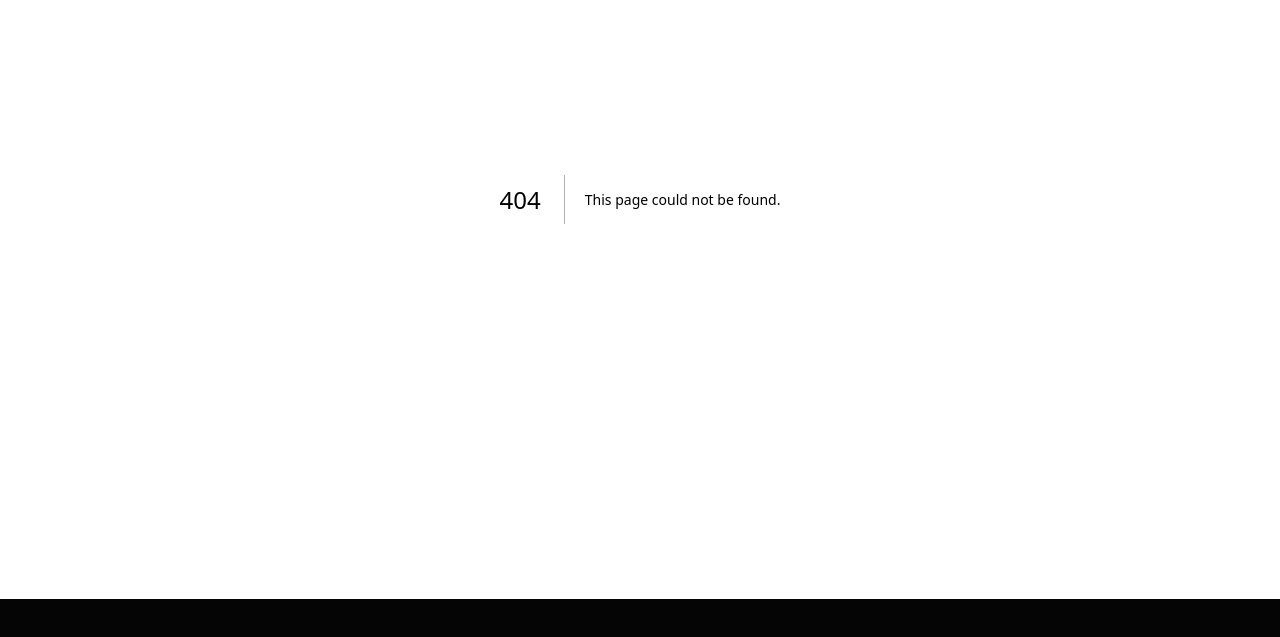
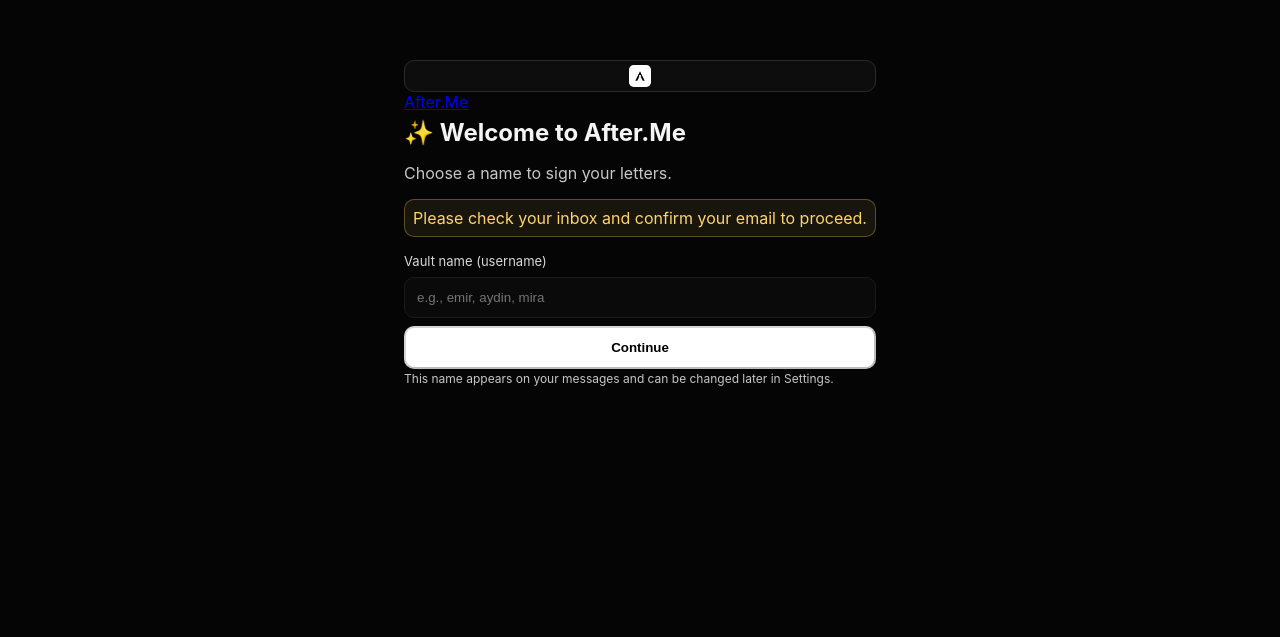
Before and after one commit to emirusmaximus/after-me-starter, a Next.js app: page /username in a window 1280 px wide. Before the commit this address had no page. Shown: the part 201-838 px from the top of the page. Before the commit the page ends 800 px from the top, so only its background shows below. Built offline with nearby package versions, Linux system fonts and the light colour scheme; no server answers.

Commit message:
Create page.tsx

```diff
--- /dev/null
+++ b/app/username/page.tsx
@@ -0,0 +1,147 @@
+"use client";
+
+import { useEffect, useState } from "react";
+import { supabase } from "@/lib/supabaseClient";
+import { useRouter, useSearchParams } from "next/navigation";
+import Link from "next/link";
+import { motion } from "framer-motion";
+
+export default function UsernamePage() {
+  const router = useRouter();
+  const params = useSearchParams();
+  const redirectTo = params.get("redirectTo") || "/dashboard";
+
+  const [userReady, setUserReady] = useState(false);
+  const [emailConfirmed, setEmailConfirmed] = useState<boolean | null>(null);
+  const [username, setUsername] = useState("");
+  const [err, setErr] = useState("");
+  const [saving, setSaving] = useState(false);
+
+  // Guard + mevcut profil verisini çek
+  useEffect(() => {
+    let cancelled = false;
+    (async () => {
+      const { data: { user } } = await supabase.auth.getUser();
+      if (cancelled) return;
+
+      if (!user) {
+        // Kayıt olmuş ama confirm gerektiren projelerde user boş olabilir
+        setEmailConfirmed(false);
+        setUserReady(true);
+        return;
+      }
+
+      setEmailConfirmed(true);
+
+      const { data } = await supabase
+        .from("profiles")
+        .select("username")
+        .eq("id", user.id)
+        .maybeSingle();
+
+      if (data?.username) setUsername(data.username);
+      setUserReady(true);
+    })();
+    return () => { cancelled = true; };
+  }, []);
+
+  async function saveUsername(e: React.FormEvent<HTMLFormElement>) {
+    e.preventDefault();
+    setErr("");
+    if (!username.trim()) return setErr("Please choose a name.");
+
+    setSaving(true);
+    const { data: { user } } = await supabase.auth.getUser();
+
+    if (!user) {
+      setSaving(false);
+      return setErr("Please confirm your email, then come back to set your name.");
+    }
+
+    const { error } = await supabase
+      .from("profiles")
+      .upsert({ id: user.id, username }, { onConflict: "id" });
+
+    setSaving(false);
+    if (error) return setErr(error.message);
+
+    router.replace(redirectTo);
+  }
+
+  if (!userReady) {
+    return (
+      <main className="auth-shell"><div className="glass">Loading…</div></main>
+    );
+  }
+
+  return (
+    <main className="auth-shell">
+      <motion.div
+        className="glass"
+        initial={{ opacity: 0, y: 16 }}
+        animate={{ opacity: 1, y: 0 }}
+        transition={{ duration: 0.4 }}
+      >
+        <Link href="/" className="brand">
+          <span className="badge"><img src="/logo.svg" alt="" width={22} height={22}/></span>
+          <span>After.Me</span>
+        </Link>
+
+        <h1>✨ Welcome to After.Me</h1>
+        <p className="muted">Choose a name to sign your letters.</p>
+
+        {emailConfirmed === false && (
+          <p className="warn">
+            Please check your inbox and confirm your email to proceed.
+          </p>
+        )}
+
+        <form onSubmit={saveUsername} className="form">
+          <label>Vault name (username)</label>
+          <input
+            placeholder="e.g., emir, aydin, mira"
+            value={username}
+            onChange={e=>setUsername(e.target.value)}
+            disabled={emailConfirmed === false}
+          />
+          <button className="btn solid" type="submit" disabled={saving || emailConfirmed === false}>
+            {saving ? "Saving…" : "Continue"}
+          </button>
+          {err && <p className="error">{err}</p>}
+        </form>
+
+        <div className="tiny muted">
+          This name appears on your messages and can be changed later in Settings.
+        </div>
+      </motion.div>
+
+      <style jsx>{`
+        :root{--bg:#050505;--fg:#f5f5f5;--muted:#c7c7c7;--border:#1a1a1a}
+        body{background:radial-gradient(60% 60% at 50% 20%, #0e0e0e 0%, #050505 100%);color:var(--fg)}
+        .auth-shell{min-height:100dvh;display:grid;place-items:center;padding:24px}
+        .glass{
+          width:min(520px,92vw);
+          background:rgba(255,255,255,0.06);
+          border:1px solid rgba(255,255,255,0.12);
+          border-radius:18px;padding:22px 20px;backdrop-filter: blur(10px) saturate(1.2);
+          box-shadow:0 0 32px rgba(255,255,255,.05);
+          display:grid;gap:12px;text-align:left;
+        }
+        .brand{display:inline-flex;align-items:center;gap:10px;color:#fff;font-weight:600;text-decoration:none}
+        .badge{display:grid;place-items:center;border:1px solid #2a2a2a;border-radius:10px;padding:4px;background:#0d0d0d}
+        h1{margin:6px 0 2px;font-size:24px}
+        .muted{color:var(--muted)}
+        .warn{color:#ffd56a;border:1px solid rgba(255,213,106,.3);background:rgba(255,213,106,.08);padding:8px;border-radius:10px}
+        .form{display:grid;gap:8px;margin-top:6px}
+        label{font-size:13px;color:#d8d8d8}
+        input{
+          background:#0a0a0a;border:1px solid var(--border);border-radius:10px;color:#fff;padding:12px 12px;
+        }
+        .btn{border-radius:10px;padding:12px 14px;font-weight:700;transition:.2s}
+        .btn.solid{background:#fff;color:#000}
+        .tiny{font-size:12px;margin-top:2px}
+        .error{color:#ffb4b4;border:1px solid rgba(255,180,180,.3);background:rgba(255,100,100,.1);padding:8px;border-radius:10px}
+      `}</style>
+    </main>
+  );
+}
```
